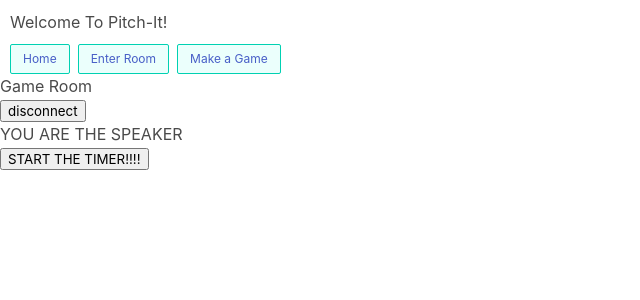
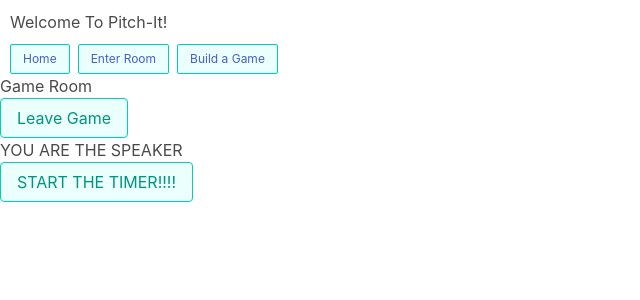
Before and after one commit to pitchthis/pitchthis, a React app: page /gameroom in a window 1280 px wide. Shown: the top 300 px of the page, without its empty margins (0-640 px from the left). Built offline with nearby package versions, Linux system fonts and the light colour scheme; no server answers.

Commit message:
updating websocket changes

```diff
--- a/client/App.jsx
+++ b/client/App.jsx
@@ -23,7 +23,7 @@ const App = () => {
             <Link to="/loggedIn">Enter Room</Link>
           </button>
           <button className="button is-primary is-outlined is-light">
-            <Link to="/gamebuilder">Make a Game</Link>
+            <Link to="/gamebuilder">Build a Game</Link>
           </button>
         </div>
       </nav>
--- a/client/components/GameRoom.jsx
+++ b/client/components/GameRoom.jsx
@@ -12,7 +12,7 @@ const mapStateToProps = (state) => {
 };
 
 const GameRoom = (props) => {
-  console.log("GAME ROOM", props);
+  // console.log("GAME ROOM", props);
   const dispatch = useDispatch();
   const [speaker, setSpeaker] = useState(true);
   const [topicIndex, setTopicIndex] = useState(0);
@@ -20,15 +20,15 @@ const GameRoom = (props) => {
   const [gameStart, setGameStart] = useState(false);
   const [gameOver, setGameOver] = useState(false);
 
-  console.log("PROPS socket", props.socket);
+  // console.log("PROPS socket", props.socket);
 
   // NEED A TOPIC AND ITS PROS/CONS
   // RANDOMIZE THE TOPIC THAT SHOWS, SET 1MIN SET INTERVAL, invokes a setState method that grabs new topic to render
 
   useEffect(() => {
-    console.log("PROPS-useEffect", props);
+    // console.log("PROPS-useEffect", props);
     if (props.gameDetails) {
-      console.log("props.gameDetail", props.gameDetails);
+      // console.log("props.gameDetail", props.gameDetails);
       setTopicKeys(Object.keys(props.gameDetails));
       // setTopicIndex(0);
 
@@ -54,11 +54,11 @@ const GameRoom = (props) => {
   return (
     <div>
       <div>Game Room</div>
-      <button onClick={disconnecter}>disconnect</button>
+      <button className="button is-primary is-outlined is-light" onClick={disconnecter}>Leave Game</button>
       {(speaker && !gameStart) && (
         <>
           <div>YOU ARE THE SPEAKER</div>
-          <button onClick={startTime}>START THE TIMER!!!!</button>
+          <button className="button is-primary is-outlined is-light" onClick={startTime}>START THE TIMER!!!!</button>
         </>
       )}
       {(speaker && !gameOver) && (gameStart && (
--- a/client/components/Lobby.jsx
+++ b/client/components/Lobby.jsx
@@ -3,7 +3,7 @@ import Cookies from "js-cookie";
 import GameBuilder from "./GameBuilder";
 import { useDispatch, connect } from "react-redux";
 import * as types from "../constants/actionTypes";
-import { Link } from "react-router-dom";
+import { Link, useHistory } from "react-router-dom";
 import JoinRoom from "./JoinRoom";
 
 const mapStateToProps = (state) => {
@@ -14,6 +14,8 @@ const mapStateToProps = (state) => {
 const Lobby = (props) => {
   const [user, setUser] = useState({});
   const dispatch = useDispatch();
+  const history = useHistory();
+
   const [roomEntered, setRoomEntered] = useState(false);
   const [games, setGames] = useState([]);
 
@@ -40,13 +42,24 @@ const Lobby = (props) => {
     });
   };
   // after joining... user info from backend
+  // useEffect(()=>{
+
+  // }, [])
+
+  props.socket.on('okay-to-start', (data) => {
+    // console.log('starting-game!', data);
+    dispatch({ type: types.GAME_DETAILS, payload: { title: data.title, detail: data.data } });
+    history.push("/gameroom");
+  })
+
   props.socket.on("current-players", (player) => {
     playerUpdate(player);
   });
 
+
   const handleSubmit = (element, index) => {
     // Do a fetch to DB for the topics of this game, save said topics in the Store
-
+    console.log(index);
     fetch(`/game/${element.id}`)
       .then((res) => res.json())
       .then((res) => {
@@ -57,6 +70,14 @@ const Lobby = (props) => {
       });
     props.socket.emit("some-button", user.email);
     // Send the rout to gameRoom
+
+    // DISPATCH TO STORE SAYING - GO TO GAME ROOM
+    props.socket.emit('start-pitching', {id: element.id, title: element.game_title});
+
+    // dispatch({
+    //   type: types.GAME_ON,
+    // });
+
   };
   const gamers = props.players.map((person, i) => {
     return <p key={i}>{person.name}</p>;
@@ -69,8 +90,8 @@ const Lobby = (props) => {
           onClick={() => {
             handleSubmit(el, i);
           }}
-        >
-          <Link to="/gameroom">{el.game_title}</Link>
+        >{el.game_title}
+          {/* <Link to="/gameroom">{el.game_title}</Link> */}
         </button>
       </div>
     );
--- a/client/constants/actionTypes.js
+++ b/client/constants/actionTypes.js
@@ -10,3 +10,5 @@ export const DELETE_CONS = 'DELETE_CONS';
 
 export const GAME_DETAILS = 'GAME_DETAILS';
 export const ADD_PLAYER = 'ADD_PLAYER';
+
+export const GAME_ON = 'GAME_ON';
--- a/package.json
+++ b/package.json
@@ -26,6 +26,7 @@
     "js-cookie": "^2.2.1",
     "jsonwebtoken": "^8.5.1",
     "jwt-decode": "^3.0.0-beta.2",
+    "node-fetch": "^2.6.1",
     "react": "^16.13.1",
     "react-dom": "^16.13.1",
     "react-redux": "^7.2.1",
```
Also changed, not shown: 1 other file (tests, documents, lock files or other folders).
